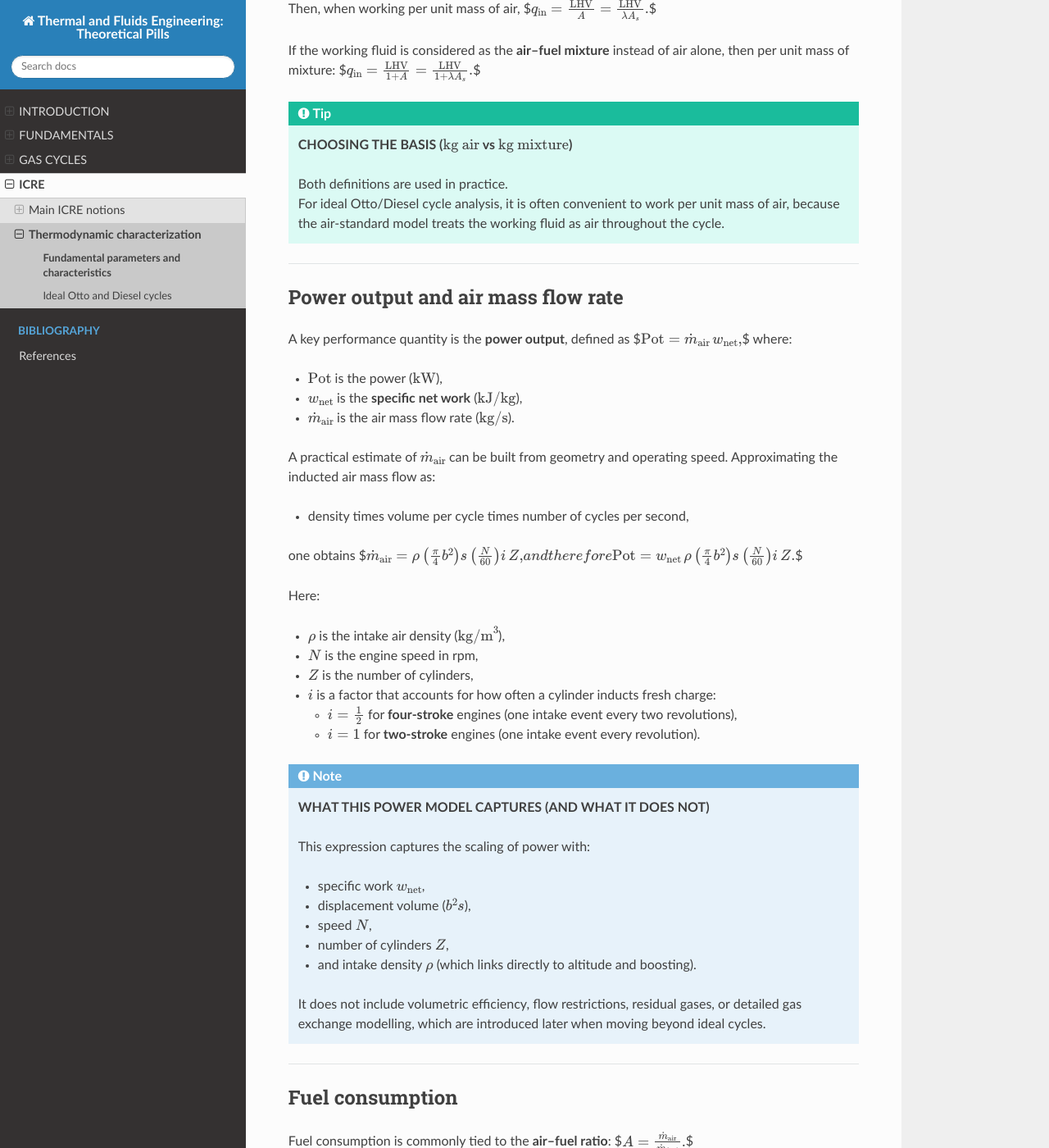
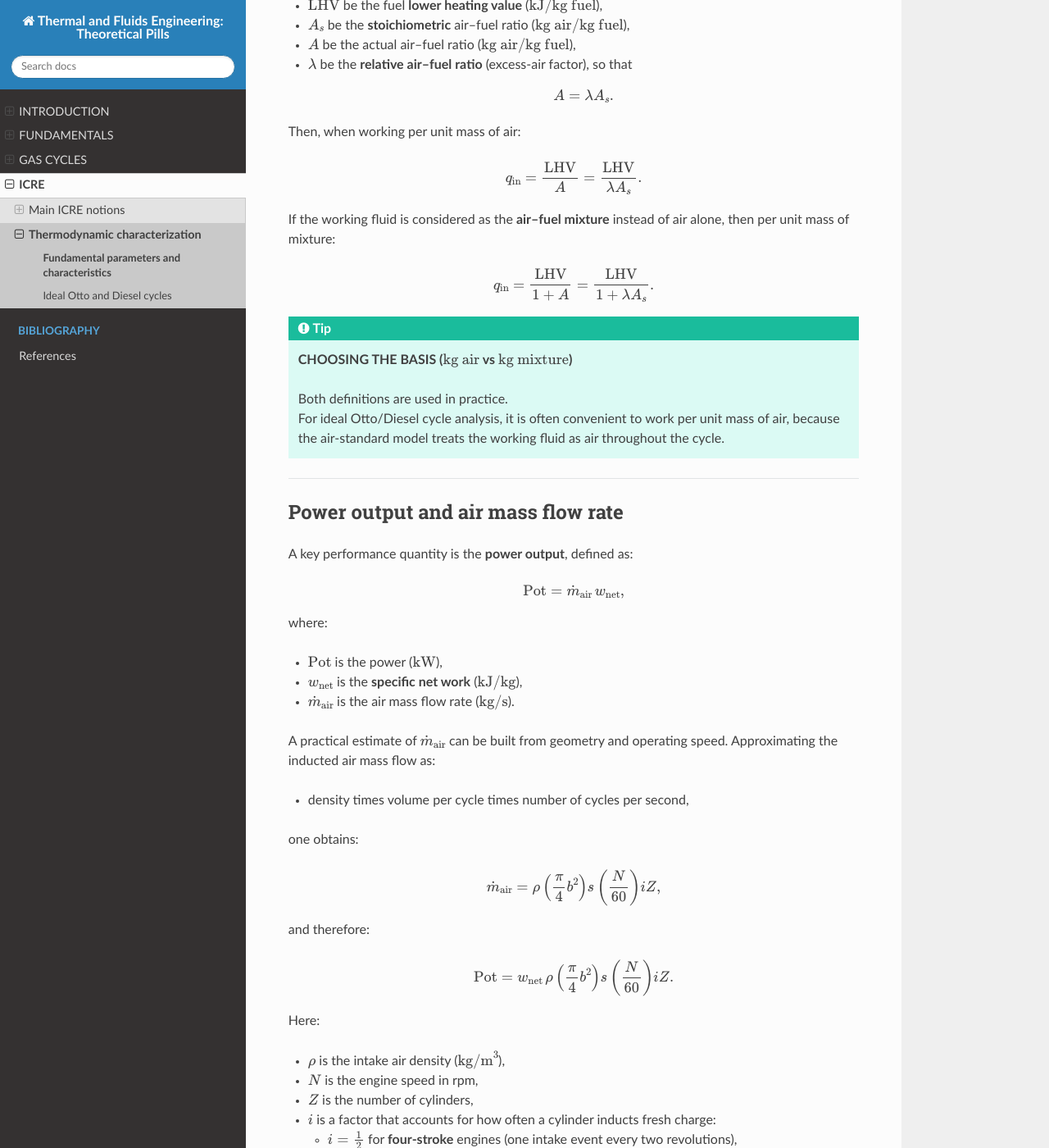
Before and after one commit to azarketa/Thermodynamics-theoretical-pills, a Sphinx documentation site: the page built from source/04_Fundamental_parameters_and_characteristics.md, in a window 1280 px wide and 1400 px high, scrolled down 2498 px. Shown: the whole window at 82% size. Built offline with Sphinx 7.4.7 and the Read the Docs theme 3.1.0, drawn with Linux system fonts in a browser that asks for light colours; some of the changed text lies outside the part shown.

Commit message:
Files updated

```diff
--- a/source/04_Fundamental_parameters_and_characteristics.md
+++ b/source/04_Fundamental_parameters_and_characteristics.md
@@ -53,7 +53,8 @@ Beyond length-scale parameters, engine geometry is often described through **vol
   V_d = V_1 - V_2 = \frac{\pi}{4} b^2 s .
   $$
 
-The **compression ratio** is defined as
+The **compression ratio** is defined as:
+
 $$
 r = \frac{V_1}{V_2}.
 $$
@@ -67,10 +68,12 @@ This contrasts with the Brayton cycle, where the key ratio is the **pressure rat
 
 :::
 
-The **engine displacement** (total swept volume) is
+The **engine displacement** (total swept volume) is:
+
 $$
 V_{d,\text{eng}} = Z\,V_d,
 $$
+
 where $Z$ is the number of cylinders.
 
 ---
@@ -101,17 +104,20 @@ Let:
 - $A_s$ be the **stoichiometric** air–fuel ratio ($\text{kg air}/\text{kg fuel}$),
 - $A$ be the actual air–fuel ratio ($\text{kg air}/\text{kg fuel}$),
 - $\lambda$ be the **relative air–fuel ratio** (excess-air factor), so that
+
   $$
   A = \lambda A_s .
   $$
 
-Then, when working per unit mass of air,
+Then, when working per unit mass of air:
+
 $$
 q_{\text{in}} = \frac{\text{LHV}}{A}
 = \frac{\text{LHV}}{\lambda A_s}.
 $$
 
 If the working fluid is considered as the **air–fuel mixture** instead of air alone, then per unit mass of mixture:
+
 $$
 q_{\text{in}} = \frac{\text{LHV}}{1 + A}
 = \frac{\text{LHV}}{1 + \lambda A_s}.
@@ -131,10 +137,12 @@ For ideal Otto/Diesel cycle analysis, it is often convenient to work per unit ma
 (subsec_icre_power)=
 ### Power output and air mass flow rate
 
-A key performance quantity is the **power output**, defined as
+A key performance quantity is the **power output**, defined as:
+
 $$
 \text{Pot} = \dot{m}_{\text{air}}\, w_{\text{net}},
 $$
+
 where:
 
 - $\text{Pot}$ is the power ($\text{kW}$),
@@ -145,15 +153,17 @@ A practical estimate of $\dot{m}_{\text{air}}$ can be built from geometry and op
 
 - density times volume per cycle times number of cycles per second,
 
-one obtains
+one obtains:
+
 $$
-\dot{m}_{\text{air}}
-= \rho \left(\frac{\pi}{4} b^2\right) s \left(\frac{N}{60}\right) i \, Z,
+\dot{m}_{\text{air}} = \rho \left(\frac{\pi}{4} b^2\right) s \left(\frac{N}{60}\right)iZ,
 $$
-and therefore
+
+and therefore:
+
 $$
 \text{Pot}
-= w_{\text{net}} \, \rho \left(\frac{\pi}{4} b^2\right) s \left(\frac{N}{60}\right) i \, Z .
+= w_{\text{net}} \, \rho \left(\frac{\pi}{4} b^2\right) s \left(\frac{N}{60}\right)iZ .
 $$
 
 Here:
```
Also changed, not shown: other parts of source/04_Fundamental_parameters_and_characteristics.md (+4 -4 lines), source/01_Introductory_classification.md (+0 -9 lines), source/05_Ideal_Otto_and_Diesel_cycles.md (+30 -15 lines).
